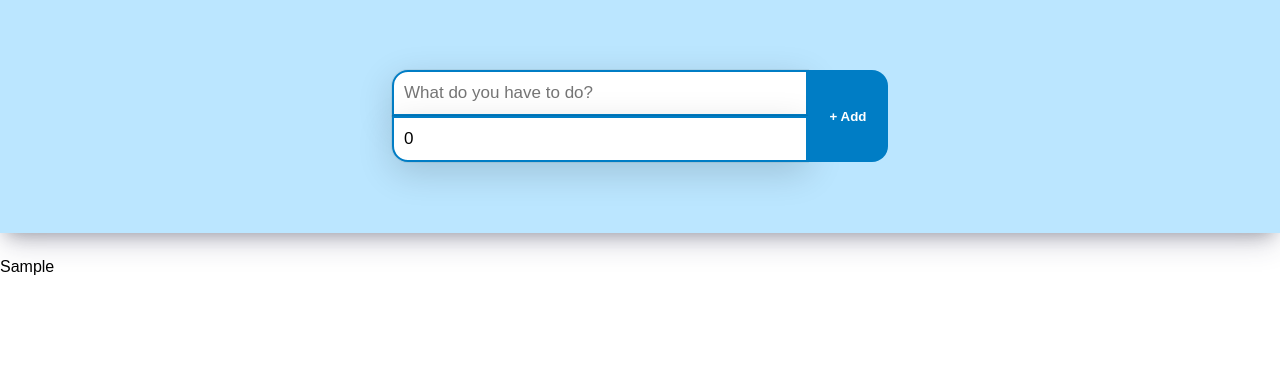
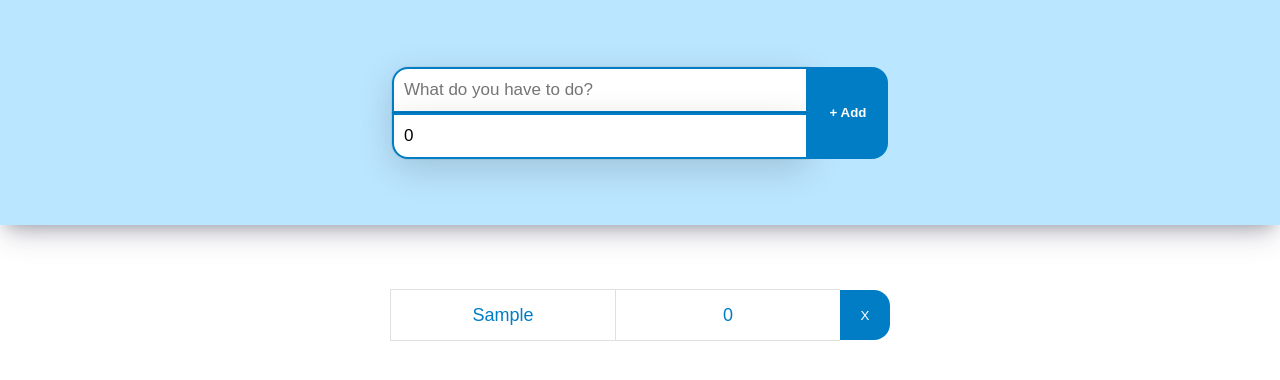
Before and after one commit to peterk6e/list-react-typescript, a React (Create React App) app: page / in a window 1280 px wide. Both pictures are taken after typing "Sample" into the empty fields and a click on the button "+ Add". Shown: the top 380 px of the page. Built offline with nearby package versions, Linux system fonts and the light colour scheme.

Commit message:
improve task component css

```diff
--- a/src/App.css
+++ b/src/App.css
@@ -75,5 +75,52 @@
 .list {
   flex: 70%;
   width: 100%;
-  padding-top: 25px;
+  padding-top: 50px;
+  display: flex;
+  align-items: center;
+  flex-direction: column;
 }
+
+.task {
+  width: 500px;
+  height: 50px;
+  display: flex;
+  color: var(--main-color);
+  margin: 15px;
+  border-top-left-radius: 16px;
+  border-bottom-left-radius: 16px;
+}
+
+.task .content {
+  flex: 90%;
+  height: 100%;
+  display: flex;
+  justify-content: center;
+  align-items: center;
+}
+
+.task .content span {
+  display: grid;
+  place-items: center;
+  width: 100%;
+  height: 100%;
+  border: 1px solid rgb(224, 224, 224);
+  font-size: 18px;
+  border-right: none;
+}
+
+.task button {
+  flex: 10%;
+  height: 100%;
+  border: none;
+  background: var(--main-color);
+  border-bottom-right-radius: 16px;
+  border-top-right-radius: 16px;
+  color: white;
+  cursor: pointer;
+  transition: 0.6s;
+}
+
+.task button:hover {
+  background: #00a2ff;
+}
--- a/src/components/Task.tsx
+++ b/src/components/Task.tsx
@@ -6,7 +6,15 @@
 }
 
 const Task = ({ task }: Props) => {
-  return <div>{task.taskText}</div>;
+  return (
+    <div className="task">
+      <div className="content">
+        <span>{task.taskText}</span>
+        <span>{task.days}</span>
+      </div>
+      <button>X</button>
+    </div>
+  );
 };
 
 export default Task;
```
